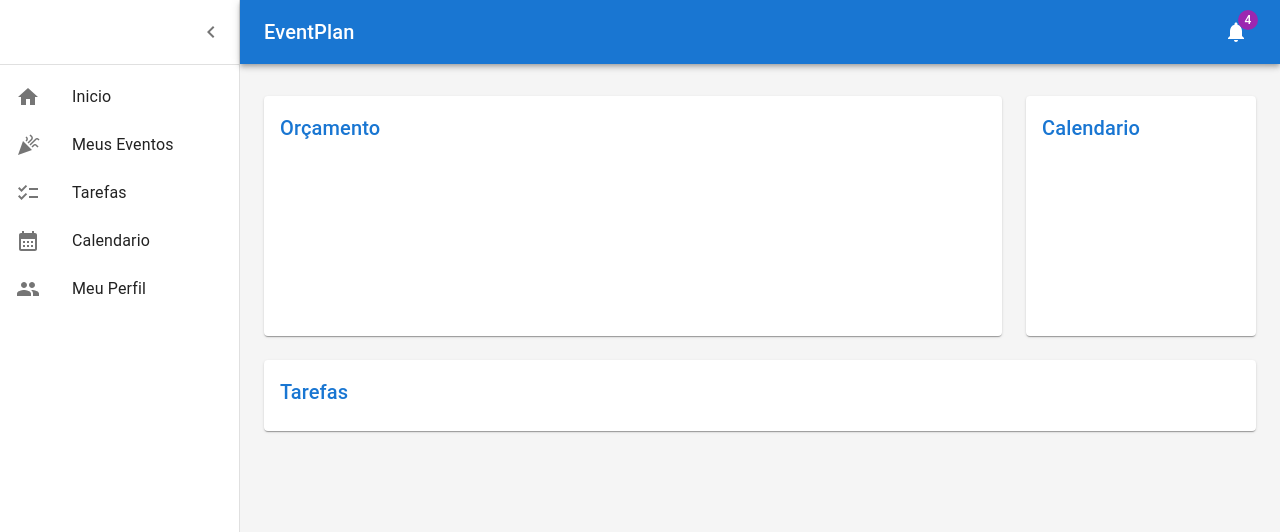
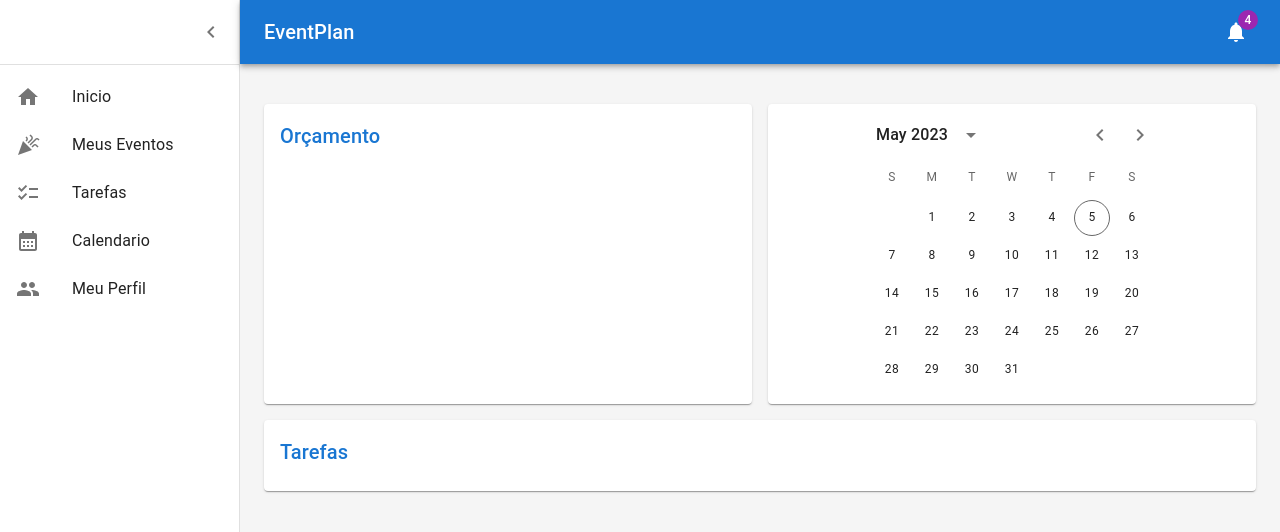
Before and after one commit to evicsouza/eventPlan, a React (Create React App) app: page /home in a window 1280 px wide. Shown: the top 532 px of the page. Built offline with nearby package versions, Linux system fonts and the light colour scheme.

Commit message:
Adicionando calendario na tela inicial

```diff
--- a/package.json
+++ b/package.json
@@ -6,8 +6,10 @@
     "@emotion/react": "^11.10.8",
     "@emotion/styled": "^11.10.8",
     "@mui/icons-material": "^5.11.16",
+    "@mui/lab": "^5.0.0-alpha.132",
     "@mui/material": "^5.13.1",
     "@mui/styled-engine-sc": "^5.12.0",
+    "@mui/x-date-pickers": "^6.6.0",
     "@testing-library/jest-dom": "^5.16.5",
     "@testing-library/react": "^13.4.0",
     "@testing-library/user-event": "^13.5.0",
--- a/src/componets/Cards/CardCalendario.js
+++ b/src/componets/Cards/CardCalendario.js
@@ -1,22 +1,33 @@
+// import * as React from 'react';
+// import Typography from '@mui/material/Typography';
+// import { DateCalendar } from '@mui/x-date-pickers';
+// import MenuSuperior from '../MenuSuperior';
+
+
+// export default function CardCalendario() {
+//   return (
+//     <React.Fragment>
+//       <MenuSuperior>Calendario</MenuSuperior>
+//       <Typography component="p" variant="h4">
+//       </Typography>
+//       <Typography color="text.secondary" sx={{ flex: 1 }}>
+//       </Typography>
+//       <div>
+//       <DateCalendar />
+//       </div>
+//     </React.Fragment>
+//   );
+// }
+
 import * as React from 'react';
-import Link from '@mui/material/Link';
-import Typography from '@mui/material/Typography';
-import MenuSuperior from '../MenuSuperior';
-
-function preventDefault(event) {
-  event.preventDefault();
-}
+import { LocalizationProvider } from '@mui/x-date-pickers/LocalizationProvider';
+import { AdapterDayjs } from '@mui/x-date-pickers/AdapterDayjs';
+import { DateCalendar } from '@mui/x-date-pickers/DateCalendar';
 
 export default function CardCalendario() {
   return (
-    <React.Fragment>
-      <MenuSuperior>Calendario</MenuSuperior>
-      <Typography component="p" variant="h4">
-      </Typography>
-      <Typography color="text.secondary" sx={{ flex: 1 }}>
-      </Typography>
-      <div>
-      </div>
-    </React.Fragment>
+    <LocalizationProvider dateAdapter={AdapterDayjs}>
+      <DateCalendar />
+    </LocalizationProvider>
   );
 }
--- a/src/componets/Cards/CardGrafico.js
+++ b/src/componets/Cards/CardGrafico.js
@@ -1,71 +1,10 @@
 import * as React from 'react';
-import { useTheme } from '@mui/material/styles';
-// import { LineCardGrafico, Line, XAxis, YAxis, Label, ResponsiveContainer } from 'reCardGraficos';
 import MenuSuperior from '../MenuSuperior';
 
-// Generate Sales Data
-function createData(time, amount) {
-  return { time, amount };
-}
-
-const data = [
-  createData('00:00', 0),
-  createData('03:00', 300),
-  createData('06:00', 600),
-  createData('09:00', 800),
-  createData('12:00', 1500),
-  createData('15:00', 2000),
-  createData('18:00', 2400),
-  createData('21:00', 2400),
-  createData('24:00', undefined),
-];
-
 export default function CardGrafico() {
-  const theme = useTheme();
-
   return (
     <React.Fragment>
       <MenuSuperior>Orçamento</MenuSuperior>
-      {/* <ResponsiveContainer>
-        <LineCardGrafico
-          data={data}
-          margin={{
-            top: 16,
-            right: 16,
-            bottom: 0,
-            left: 24,
-          }}
-        >
-          <XAxis
-            dataKey="time"
-            stroke={theme.palette.text.secondary}
-            style={theme.typography.body2}
-          />
-          <YAxis
-            stroke={theme.palette.text.secondary}
-            style={theme.typography.body2}
-          >
-            <Label
-              angle={270}
-              position="left"
-              style={{
-                textAnchor: 'middle',
-                fill: theme.palette.text.primary,
-                ...theme.typography.body1,
-              }}
-            >
-              Sales ($)
-            </Label>
-          </YAxis>
-          <Line
-            isAnimationActive={false}
-            type="monotone"
-            dataKey="amount"
-            stroke={theme.palette.primary.main}
-            dot={false}
-          />
-        </LineCardGrafico>
-      </ResponsiveContainer> */}
     </React.Fragment>
   );
 }
--- a/src/componets/Cards/CardNotas.js
+++ b/src/componets/Cards/CardNotas.js
@@ -1,86 +1,10 @@
 import * as React from 'react';
-import Link from '@mui/material/Link';
-import Table from '@mui/material/Table';
-import TableBody from '@mui/material/TableBody';
-import TableCell from '@mui/material/TableCell';
-import TableHead from '@mui/material/TableHead';
-import TableRow from '@mui/material/TableRow';
 import MenuSuperior from '../MenuSuperior';
-
-// Generate Order Data
-function createData(id, date, name, shipTo, paymentMethod, amount) {
-  return { id, date, name, shipTo, paymentMethod, amount };
-}
-
-const rows = [
-  createData(
-    0,
-    '16 Mar, 2019',
-    'Elvis Presley',
-    'Tupelo, MS',
-    'VISA ⠀•••• 3719',
-    312.44,
-  ),
-  createData(
-    1,
-    '16 Mar, 2019',
-    'Paul McCartney',
-    'London, UK',
-    'VISA ⠀•••• 2574',
-    866.99,
-  ),
-  createData(2, '16 Mar, 2019', 'Tom Scholz', 'Boston, MA', 'MC ⠀•••• 1253', 100.81),
-  createData(
-    3,
-    '16 Mar, 2019',
-    'Michael Jackson',
-    'Gary, IN',
-    'AMEX ⠀•••• 2000',
-    654.39,
-  ),
-  createData(
-    4,
-    '15 Mar, 2019',
-    'Bruce Springsteen',
-    'Long Branch, NJ',
-    'VISA ⠀•••• 5919',
-    212.79,
-  ),
-];
-
-function preventDefault(event) {
-  event.preventDefault();
-}
 
 export default function CardNotas() {
   return (
     <React.Fragment>
       <MenuSuperior>Tarefas</MenuSuperior>
-      {/* <Table size="small">
-        <TableHead>
-          <TableRow>
-            <TableCell>Date</TableCell>
-            <TableCell>Name</TableCell>
-            <TableCell>Ship To</TableCell>
-            <TableCell>Payment Method</TableCell>
-            <TableCell align="right">Sale Amount</TableCell>
-          </TableRow>
-        </TableHead>
-        <TableBody>
-          {rows.map((row) => (
-            <TableRow key={row.id}>
-              <TableCell>{row.date}</TableCell>
-              <TableCell>{row.name}</TableCell>
-              <TableCell>{row.shipTo}</TableCell>
-              <TableCell>{row.paymentMethod}</TableCell>
-              <TableCell align="right">{`$${row.amount}`}</TableCell>
-            </TableRow>
-          ))}
-        </TableBody>
-      </Table> */}
-      {/* <Link color="primary" href="#" onClick={preventDefault} sx={{ mt: 3 }}>
-        See more CardNotas
-      </Link> */}
     </React.Fragment>
   );
 }
--- a/src/componets/TelaInicial.js
+++ b/src/componets/TelaInicial.js
@@ -68,7 +68,6 @@ const Drawer = styled(MuiDrawer, { shouldForwardProp: (prop) => prop !== 'open'
   }),
 );
 
-// TODO remove, this demo shouldn't need to reset the theme.
 const defaultTheme = createTheme();
 
 export default function TelaInicial() {
@@ -148,34 +147,33 @@ export default function TelaInicial() {
           }}
         >
           <Toolbar />
-          <Container maxWidth="lg" sx={{ mt: 4, mb: 4 }}>
-            <Grid container spacing={3}>
+          <Container maxWidth="lg" sx={{ mt: 5, mb: 5 }}>
+            <Grid container spacing={2}>
               {/* CardGrafico */}
-              <Grid item xs={12} md={8} lg={9}>
+              <Grid item xs={6}>
                 <Paper
                   sx={{
                     p: 2,
-                    display: 'flex',
-                    flexDirection: 'column',
-                    height: 240,
+                    display: "flex",
+                    height: 300,
                   }}
                 >
                   <CardGrafico />
                 </Paper>
               </Grid>
-              {/* Recent CardCalendario */}
-              <Grid item xs={12} md={4} lg={3}>
+
+              {/* CardCalendario */}
+              <Grid item xs={6}>
                 <Paper
                   sx={{
-                    p: 2,
                     display: 'flex',
-                    flexDirection: 'column',
-                    height: 240,
+                    height: 300,
                   }}
                 >
-                  <CardCalendario />
+                  <CardCalendario/>
                 </Paper>
               </Grid>
+
               {/* Recent CardNotas */}
               <Grid item xs={12}>
                 <Paper sx={{ p: 2, display: 'flex', flexDirection: 'column' }}>
```
Also changed, not shown: 1 other file (tests, documents, lock files or other folders).
